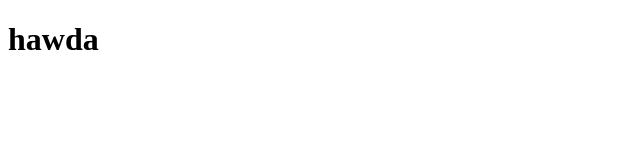
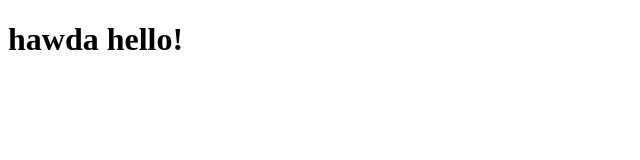
Before and after one commit to MarwanGhazal/frontend, a plain HTML site: page site/index.html in a window 1280 px wide. Shown: the whole page, without its empty margins (0-640 px from the left). Drawn offline with Linux system fonts and the light colour scheme.

Commit message:
small addition

```diff
--- a/site/index.html
+++ b/site/index.html
@@ -4,6 +4,6 @@
 	<title>sdfsdkfj</title>
 </head>
 <body>
-<h1>hawda</h1>
+<h1>hawda hello!</h1>
 </body>
 </html>
```
